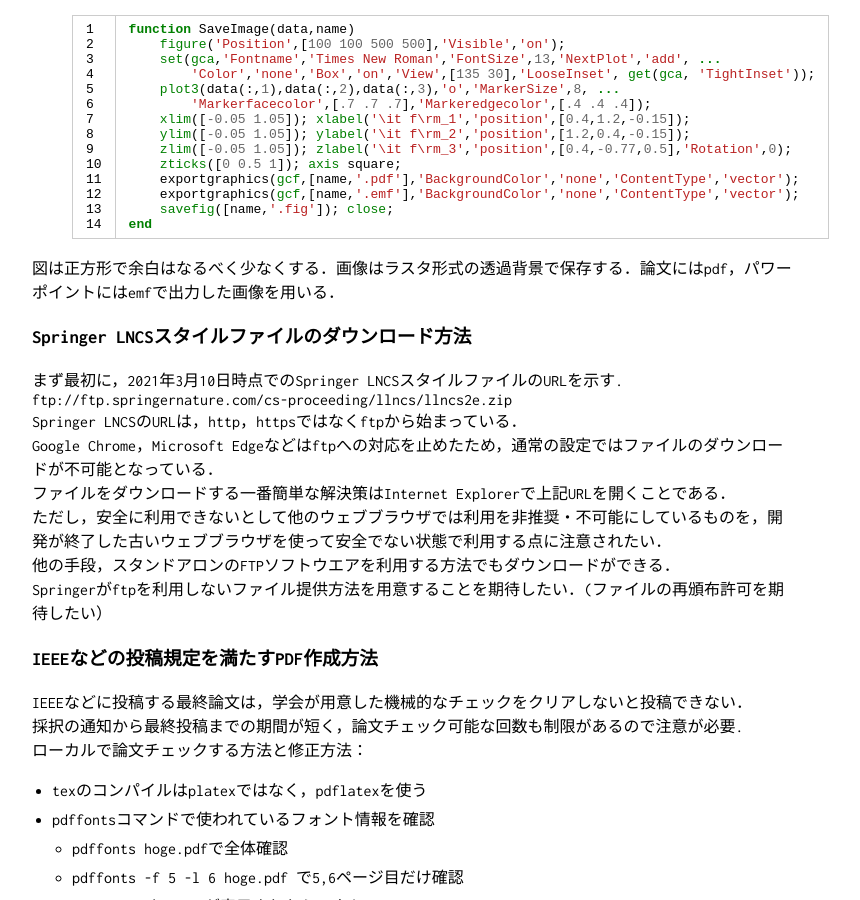
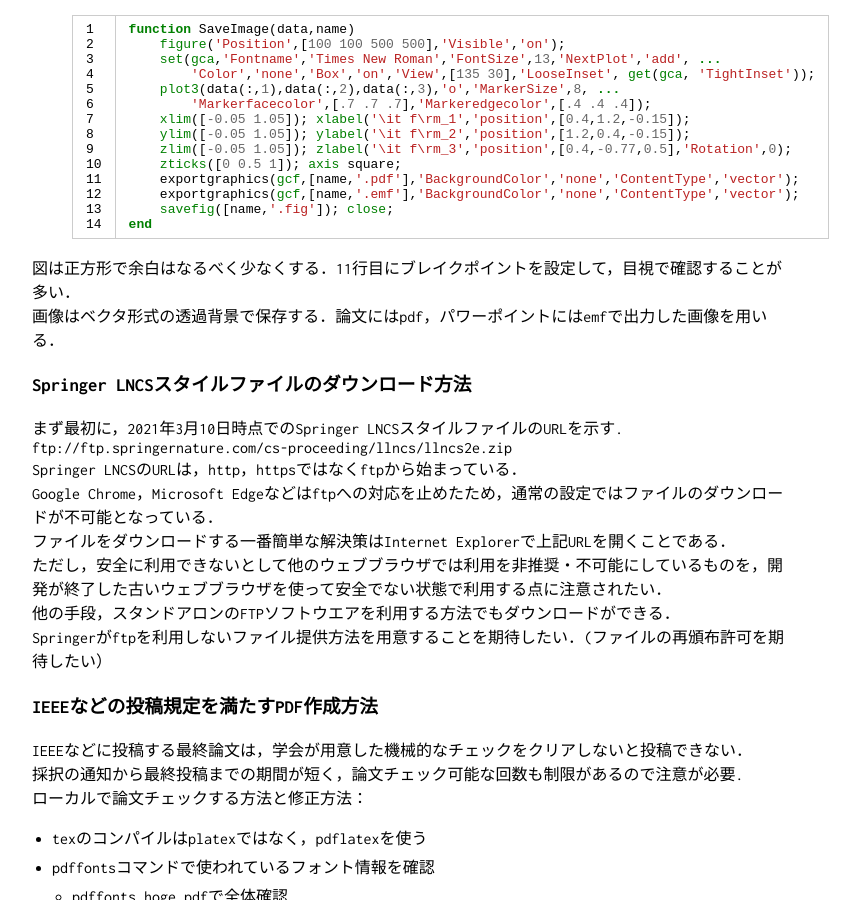
Before and after one commit to tomtkg/tomtkg.github.io, a Jekyll site: the page built from memo.md, in a window 1280 px wide and 900 px high, scrolled down 2554 px. Shown: the whole window, without its empty margins (228-1088 px from the left). Built offline with Jekyll 4.4.1, drawn with Linux system fonts in a browser that asks for light colours.

Commit message:
Update memo.md

```diff
--- a/memo.md
+++ b/memo.md
@@ -73,7 +73,8 @@ function SaveImage(data,name)
 end
 {% endhighlight %}
 
-図は正方形で余白はなるべく少なくする．画像はラスタ形式の透過背景で保存する．論文にはpdf，パワーポイントにはemfで出力した画像を用いる．
+図は正方形で余白はなるべく少なくする．11行目にブレイクポイントを設定して，目視で確認することが多い．
+画像はベクタ形式の透過背景で保存する．論文にはpdf，パワーポイントにはemfで出力した画像を用いる．
 
 
 ### Springer LNCSスタイルファイルのダウンロード方法
```
